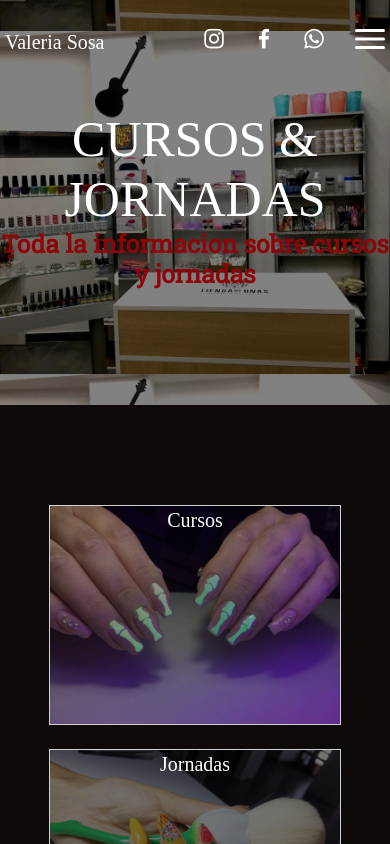
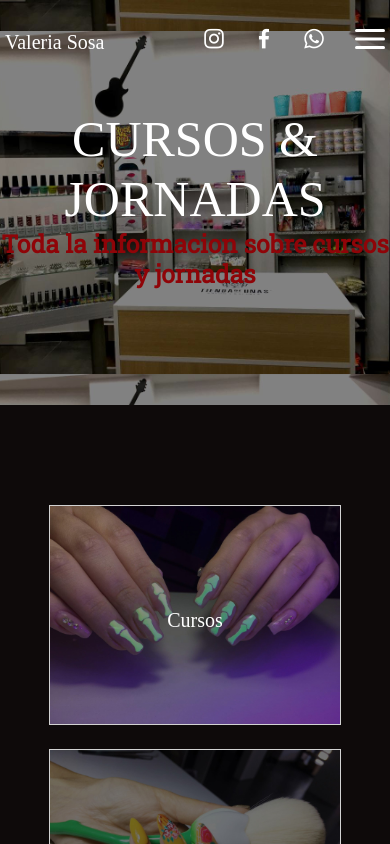
Before and after one commit to MatiasColazo1/tdu-page, an Angular app in the folder Cliente/: page /cursos-y-jornadas in a window 390 px wide. Shown: the top 844 px of the page. Built offline with nearby package versions, Linux system fonts and the light colour scheme; a web font is replaced by a local one.

Commit message:
terminando detalles

```diff
--- a/Cliente/src/app/components/cursosyjornadas/cursosyjornadas.component.css
+++ b/Cliente/src/app/components/cursosyjornadas/cursosyjornadas.component.css
@@ -168,4 +168,8 @@
   .card-content h3{
     font-size: 20px;
   }
+
+  .card-content {
+    margin-bottom: 0;
+  }
 }
```
